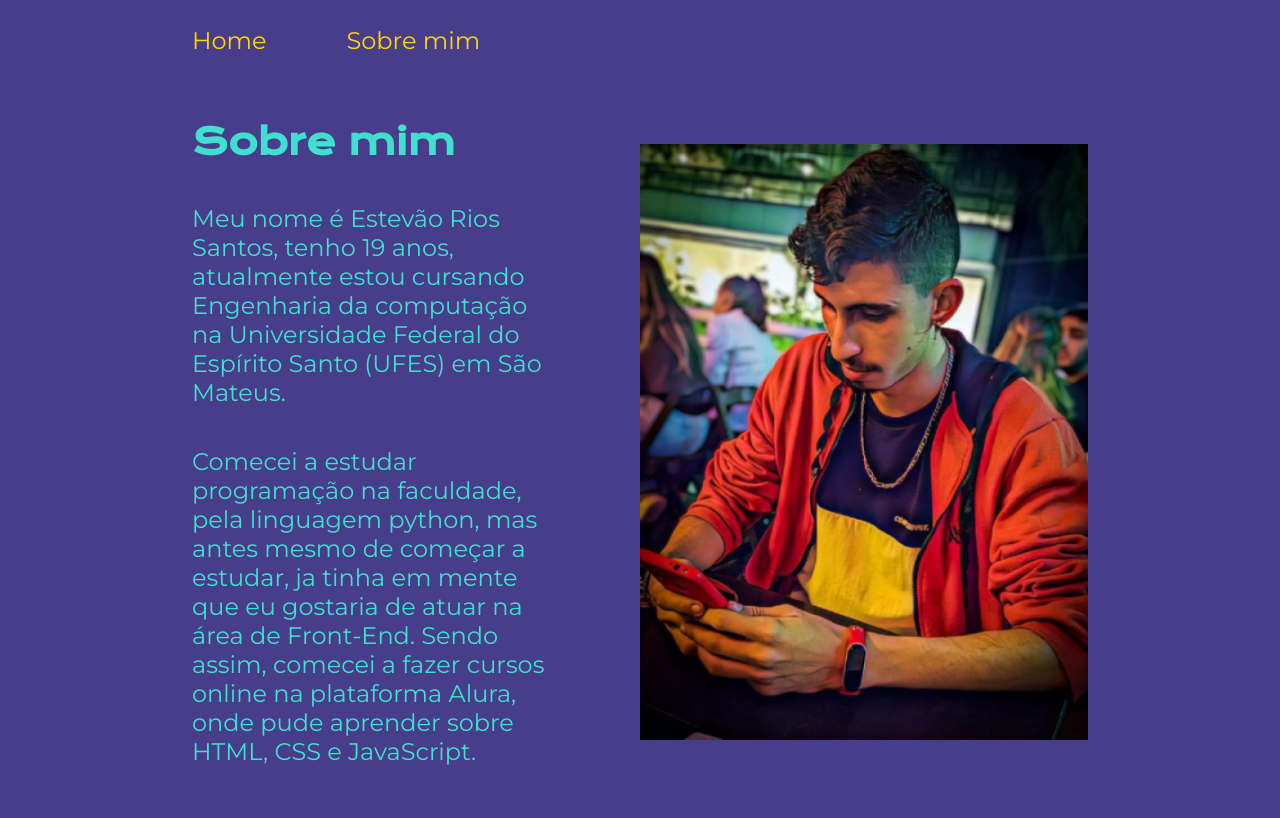
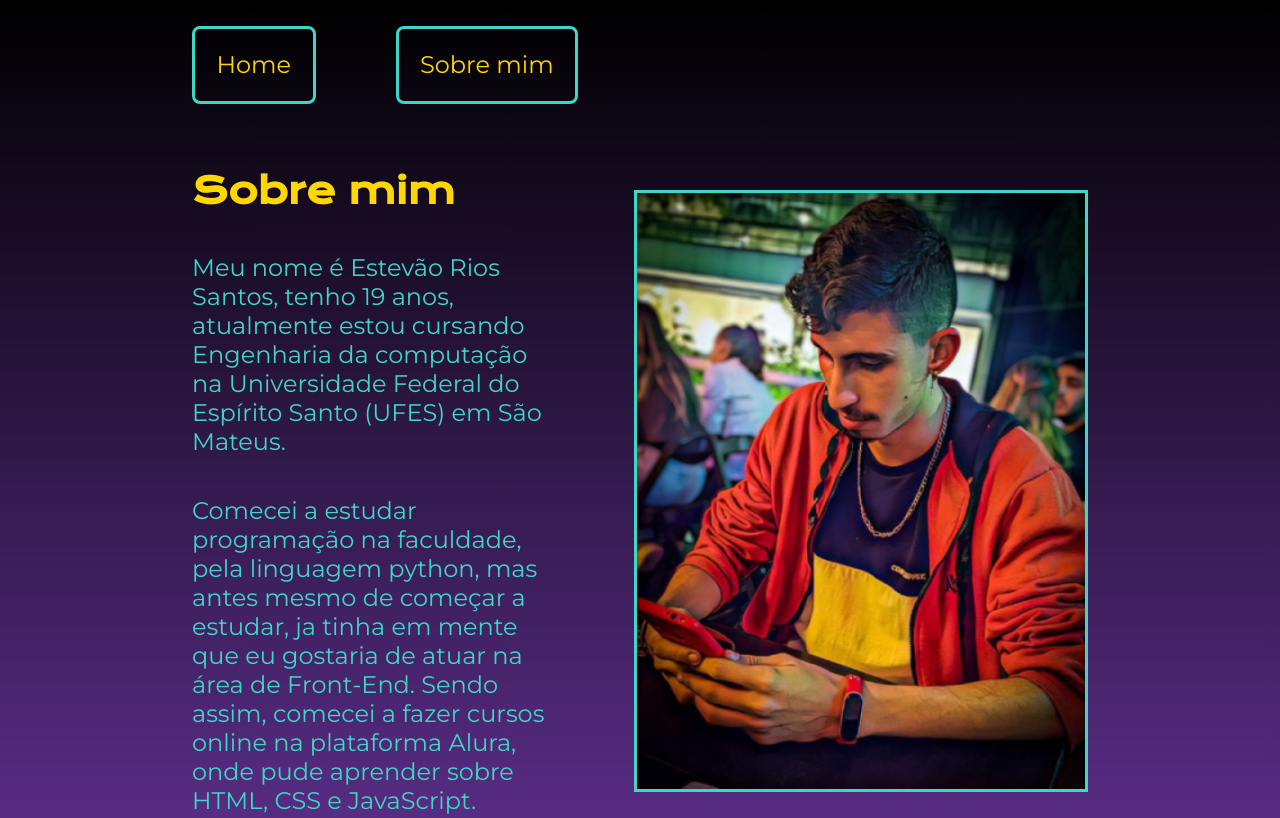
Before and after one commit to EstevaoRios/portfolio, a plain HTML site: page About.html in a window 1280 px wide. Shown: the top 818 px of the page. Drawn offline with nearby package versions, Linux system fonts and the light colour scheme.

Commit message:
Alteração na cor de fundo, de uma cor solida para um degrade.  Melhoria nos botões e e adição de borda para os titulos do cabeçalho. Mudança na cor do titulo "Sobre mim" na pagina About.html

```diff
--- a/About.html
+++ b/About.html
@@ -16,7 +16,7 @@
 
     <main class="apresentacao">
         <section class="apresentacao__conteudo">
-            <h1 class="apresentacao__conteudo__titulo">Sobre mim</h1>
+            <h1 class="apresentacao__conteudo__titulo__sobre__mim">Sobre mim</h1>
             <p class="apresentacao__conteudo__texto">Meu nome é Estevão Rios Santos, tenho 19 anos,
                 atualmente estou cursando Engenharia da computação na Universidade Federal do Espírito Santo (UFES) em São Mateus.</p>
             <p class="apresentacao__conteudo__texto">Comecei a estudar programação na faculdade, pela linguagem python, mas antes mesmo de começar a estudar,
--- a/styles/style.css
+++ b/styles/style.css
@@ -1,8 +1,8 @@
 @import url('https://fonts.googleapis.com/css2?family=Krona+One&family=Montserrat:wght@400;600&display=swap');
 
 :root{
-    --cor-primaria: darkslateblue;
-    --cor-secundaria: turquoise;
+    --cor-primaria: linear-gradient(to top, #663399, #000);
+    --cor-secundaria: rgb(63, 214, 199);
     --cor-terciaria: gold;
     --cor-hover: #272727;
 
@@ -18,6 +18,8 @@
 body {
     box-sizing: border-box;
     background-color: var(--cor-primaria);
+    background-image: var(--cor-primaria);
+    background-size: cover;
     color: var(--cor-secundaria);
 }
 
@@ -36,6 +38,9 @@ body {
     font-weight: 400;
     color: var(--cor-terciaria);
     text-decoration: none;
+    border: 3px solid var(--cor-secundaria);
+    border-radius: 8px;
+    padding: 21.5px;
 }
 
 .apresentacao{
@@ -77,6 +82,7 @@ body {
 .apresentacao__links__subtitulo{
     font-family: var(--fonte-primaria);
     font-weight: 400;
+    color: gold;
 }
 .apresentacao__links__navegacao{
     display: flex;
@@ -98,7 +104,13 @@ body {
     background-color: var(--cor-hover);
 }
 
+.cabecalho__menu__link:hover{
+    background-color: rgba(0, 255, 255, 0.336);
+    color: aqua;
+}
+
 .apresentacao__imagem {
+    border-style: solid ;
     width: 50%;
 }
 
@@ -113,11 +125,13 @@ body {
 }
 
 .apresentacao__links__navegacao:hover{
-    background-color: aqua;
+    background-color: rgba(0, 255, 255, 0.336);
 }
 
-.cabecalho__menu__link:hover{
-    color: aqua;
+.apresentacao__conteudo__titulo__sobre__mim{
+    font-size: 2.25rem;
+    font-family: var(--fonte-primaria);
+    color: var(--cor-terciaria);
 }
 
 @media (max-width: 1230px) {
```
